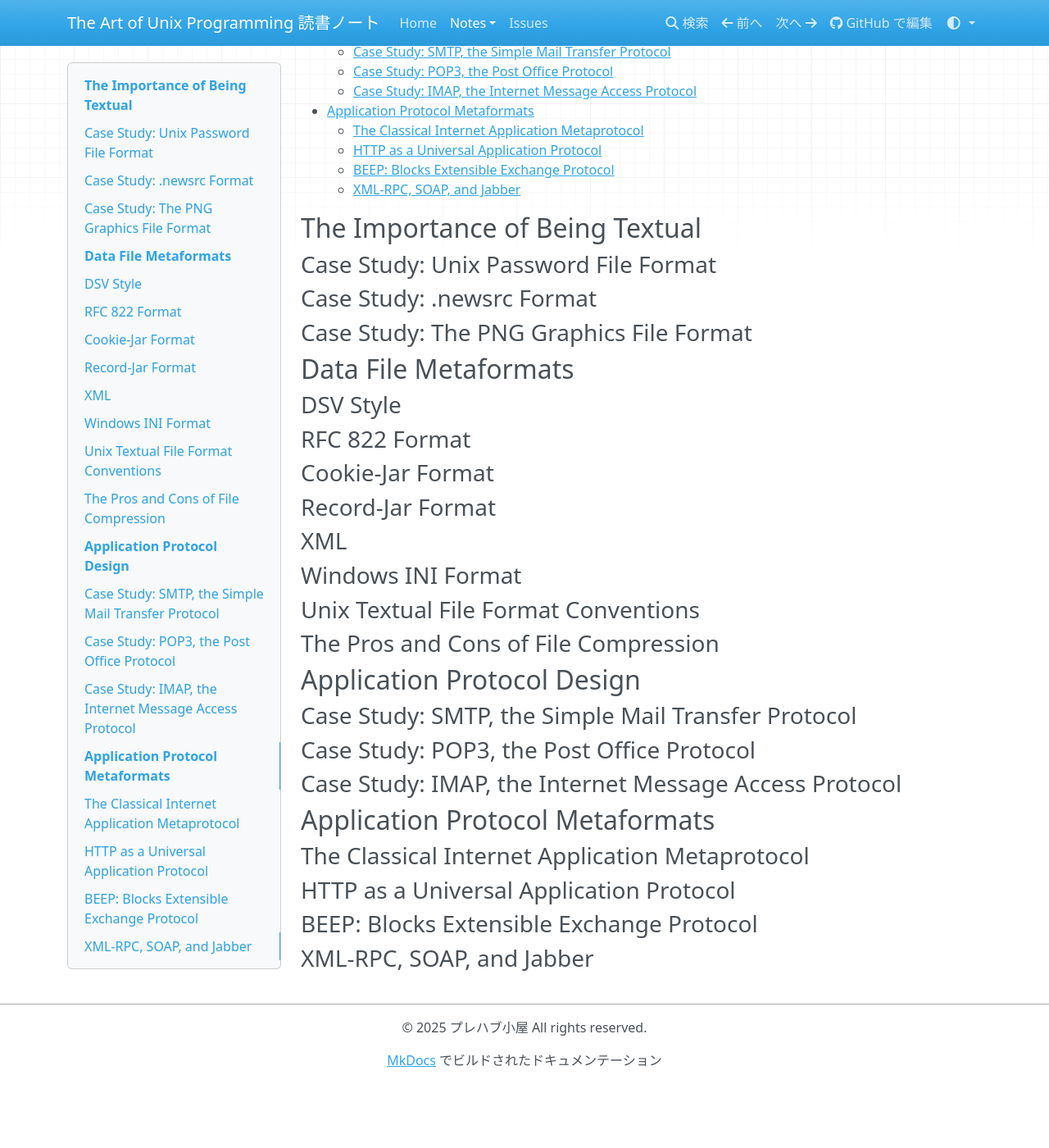
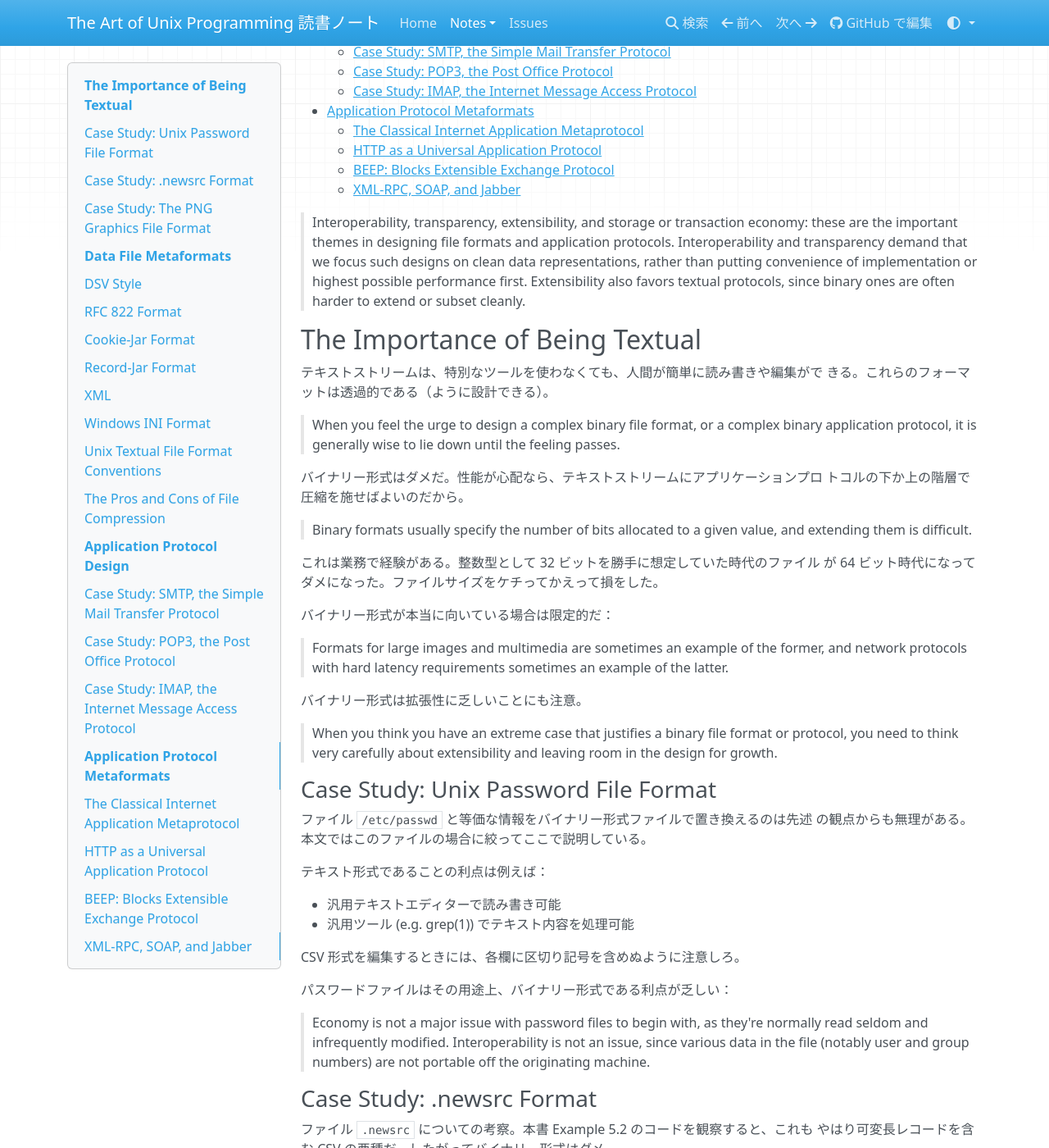
Before and after one commit to showa-yojyo/taoup, an MkDocs documentation site: the page built from docs/design/textuality.md, in a window 1280 px wide and 1400 px high, scrolled down 443 px. Shown: the whole window at 82% size. Built offline with MkDocs 1.6.1, drawn with Linux system fonts in a browser that asks for light colours; nearby versions of some CDN libraries; before the commit the page ends 1764 px from its top, so only the background shows below that; some of the changed text lies outside the part shown.

Commit message:
design/textuality: WIP (#7)

```diff
--- a/docs/design/textuality.md
+++ b/docs/design/textuality.md
@@ -2,13 +2,94 @@
 
 [TOC]
 
+<!-- ad-hoc: made or happening only for a particular purpose or need, not planned before it happens -->
+
+> Interoperability, transparency, extensibility, and storage or transaction
+> economy: these are the important themes in designing file formats and
+> application protocols. Interoperability and transparency demand that we focus
+> such designs on clean data representations, rather than putting convenience of
+> implementation or highest possible performance first. Extensibility also
+> favors textual protocols, since binary ones are often harder to extend or
+> subset cleanly.
+
 ## The Importance of Being Textual
+
+テキストストリームは、特別なツールを使わなくても、人間が簡単に読み書きや編集がで
+きる。これらのフォーマットは透過的である（ように設計できる）。
+
+> When you feel the urge to design a complex binary file format, or a complex
+> binary application protocol, it is generally wise to lie down until the
+> feeling passes.
+
+バイナリー形式はダメだ。性能が心配なら、テキストストリームにアプリケーションプロ
+トコルの下か上の階層で圧縮を施せばよいのだから。
+
+> Binary formats usually specify the number of bits allocated to a given value,
+> and extending them is difficult.
+
+これは業務で経験がある。整数型として 32 ビットを勝手に想定していた時代のファイル
+が 64 ビット時代になってダメになった。ファイルサイズをケチってかえって損をした。
+
+バイナリー形式が本当に向いている場合は限定的だ：
+
+> Formats for large images and multimedia are sometimes an example of the
+> former, and network protocols with hard latency requirements sometimes an
+> example of the latter.
+
+バイナリー形式は拡張性に乏しいことにも注意。
+
+> When you think you have an extreme case that justifies a binary file format or
+> protocol, you need to think very carefully about extensibility and leaving
+> room in the design for growth.
 
 ### Case Study: Unix Password File Format
 
+ファイル `/etc/passwd` と等価な情報をバイナリー形式ファイルで置き換えるのは先述
+の観点からも無理がある。本文ではこのファイルの場合に絞ってここで説明している。
+
+テキスト形式であることの利点は例えば：
+
+* 汎用テキストエディターで読み書き可能
+* 汎用ツール (e.g. grep(1)) でテキスト内容を処理可能
+
+CSV 形式を編集するときには、各欄に区切り記号を含めぬように注意しろ。
+
+パスワードファイルはその用途上、バイナリー形式である利点が乏しい：
+
+> Economy is not a major issue with password files to begin with, as they're
+> normally read seldom and infrequently modified. Interoperability is not an
+> issue, since various data in the file (notably user and group numbers) are not
+> portable off the originating machine.
+
 ### Case Study: .newsrc Format
 
+ファイル `.newsrc` についての考察。本書 Example 5.2 のコードを観察すると、これも
+やはり可変長レコードを含む CSV の亜種だ。したがってバイナリー形式はダメ。
+
+> The designers of the original newsreader chose transparency and
+> interoperability over economy. The case for going in the other direction was
+> not completely ridiculous; `.newsrc` files can get very large, and one modern
+> reader (GNOME's Pan) uses a speed-optimized private format to avoid startup
+> lag.
+
 ### Case Study: The PNG Graphics File Format
+
+ここでバイナリー形式の例を見る。画像データをバイナリー形式で表現する理由が少なく
+とも二つある：
+
+> PNG is an excellent example of a thoughtfully designed binary format. A binary
+> format is appropriate since graphics files may contain very large amounts of
+> data, such that storage size and Internet download time would go up
+> significantly if the pixel data were stored textually. Transaction economy was
+> the prime consideration, with transparency sacrificed.
+
+ちなみにここで言う transparency とは本書の意味でいうそれであり、画素の透明性とは
+関係ない。PNG はアルファー値を扱う。
+
+PNG 形式はチャンクやヘッダーの造りが良好であると述べる。著者の総評は次のとおり：
+
+> The PNG standard is precise, comprehensive, and well written. It could serve
+> as a model for how to write file format standards.
 
 ## Data File Metaformats
 
```
